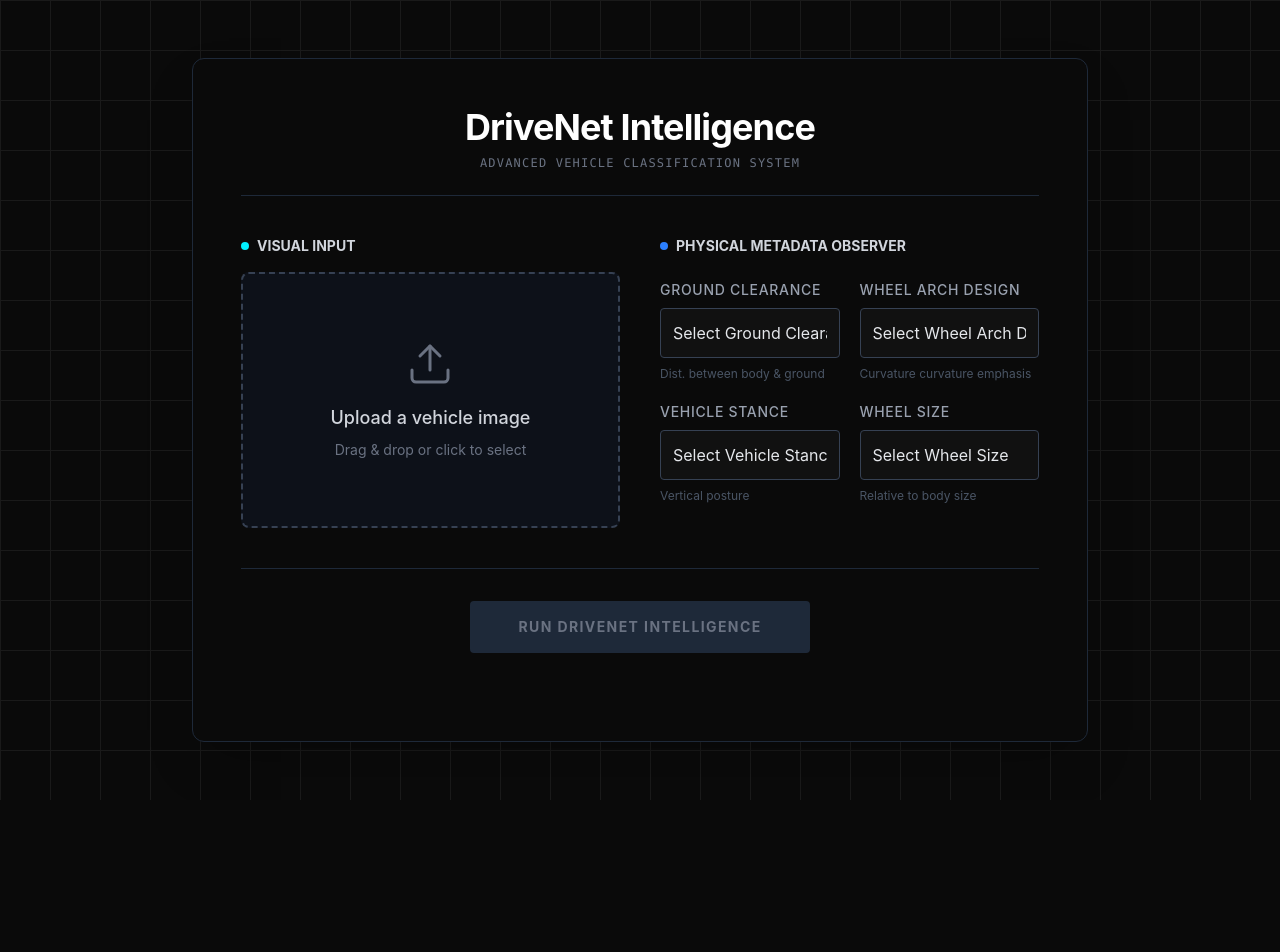
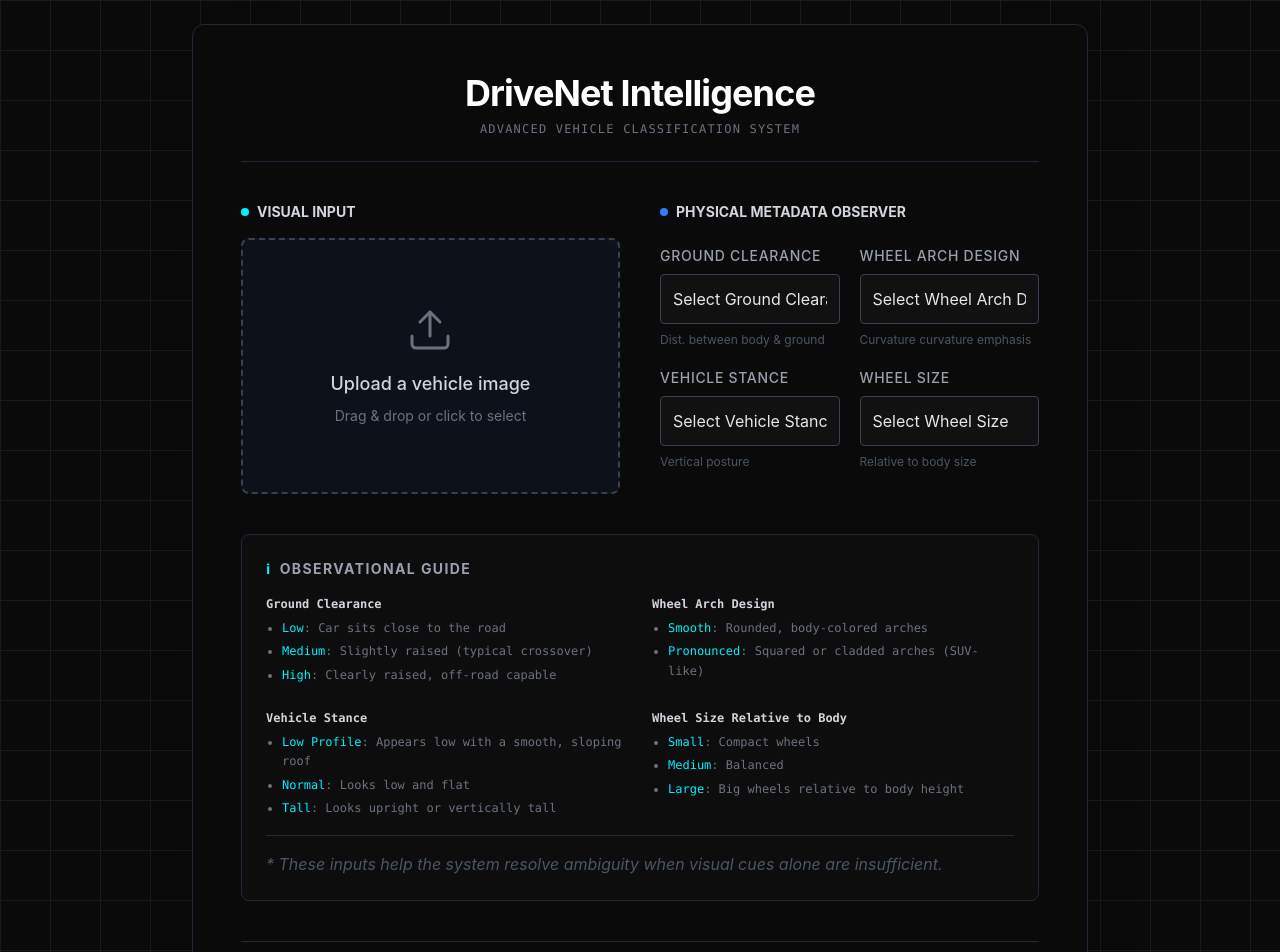
Before and after one commit to JAR-Technologies/DriveNet-Intelligence-Frontend, a Next.js app: page /analysis in a window 1280 px wide. Shown: the top 952 px of the page. Before the commit the page ends 800 px from the top, so only its background shows below. Built offline with nearby package versions, Linux system fonts and the light colour scheme.

Commit message:
Integrated backend and updated ui

```diff
--- a/app/analysis/page.tsx
+++ b/app/analysis/page.tsx
@@ -138,28 +138,118 @@ export default function Home() {
   });
   const [status, setStatus] = useState<'IDLE' | 'ANALYZING' | 'DONE' | 'ERROR'>('IDLE');
 
+  // Result State
+  const [result, setResult] = useState<{
+    final_label: string;
+    confidence: number;
+    decision: string;
+    reason: string;
+  } | null>(null);
+
   const updateMetadata = (key: keyof VehicleMetadata, val: string) => {
     setMetadata(prev => ({ ...prev, [key]: val }));
   };
 
   const isFormValid = image !== null && Object.values(metadata).every(v => v !== '');
 
-  const handleRun = () => {
-    if (!isFormValid) return;
+  const handleRun = async () => {
+    if (!isFormValid || !image) return;
     setStatus('ANALYZING');
+    setResult(null); // Reset previous result
 
-    // Simulate inference
-    setTimeout(() => {
+    try {
+      // 1. Upload Image (or send directly if API supported it, but our API currently expects path string)
+      // Actually, we should update the backend to accept a file upload to be robust.
+      // But adhering to the current state, `api.py` takes string.
+      // I will update the frontend to simulate the "path" if locally or strictly implement upload.
+      // Let's implement robust upload in backend first.
+
+      const formData = new FormData();
+      formData.append('image', image);
+      formData.append('ground_clearance', metadata.groundClearance);
+      formData.append('wheel_arch', metadata.wheelArch);
+      formData.append('stance', metadata.stance);
+      formData.append('wheel_ratio', metadata.wheelSize); // Mapped to wheel_ratio
+
+      const response = await fetch('http://localhost:8000/api/analyze', {
+        method: 'POST',
+        body: formData,
+      });
+      if (!response.ok) throw new Error('Analysis failed');
+
+      const data = await response.json();
+      console.log(data);
+      setResult(data);
       setStatus('DONE');
-      // Here usually we would handle the result
-    }, 2500);
+    } catch (error) {
+      console.error(error);
+      setStatus('ERROR');
+    }
   };
 
   return (
     <main className="min-h-screen flex items-center justify-center p-6">
       <div className="w-full max-w-4xl bg-[#0a0a0a] border border-gray-800 shadow-2xl rounded-xl overflow-hidden p-8 md:p-12">
 
+        {/* Result Overlay or Section */}
+        {status === 'DONE' && result && (
+          <div className="mb-10 p-6 bg-[#0f0f0f] border border-[var(--accent)] rounded-lg animation-fade-in relative overflow-hidden">
+            <div className="absolute top-0 left-0 w-1 h-full bg-[var(--accent)]"></div>
+            <div className="flex justify-between items-start mb-4">
+              <div>
+                <h2 className="text-xl font-bold text-white mb-1">Analysis Complete</h2>
+                <p className="text-xs text-gray-400 font-mono">ID: {Math.random().toString(36).substr(2, 9).toUpperCase()}</p>
+              </div>
+              <div className={`px-3 py-1 rounded text-xs font-bold uppercase tracking-wider ${result.decision === 'AUTO_APPROVE' ? 'bg-green-900/30 text-green-400 border border-green-800' : 'bg-yellow-900/30 text-yellow-400 border border-yellow-800'}`}>
+                {result.decision.replace(/_/g, ' ')}
+              </div>
+            </div>
+
+            <div className="flex gap-6 mb-6">
+              {/* Image Preview */}
+              <div className="w-1/3 rounded-lg overflow-hidden border border-gray-800 relative">
+                {image && (
+                  <img
+                    src={URL.createObjectURL(image)}
+                    alt="Analyzed Vehicle"
+                    className="w-full h-full object-cover"
+                  />
+                )}
+              </div>
+
+              {/* Stats */}
+              <div className="flex-1 grid grid-cols-2 gap-8">
+                <div>
+                  <div className="text-xs text-gray-500 uppercase mb-1">Class</div>
+                  <div className="text-3xl font-bold text-white">{result.final_label}</div>
+                </div>
+                <div>
+                  <div className="text-xs text-gray-500 uppercase mb-1">Confidence</div>
+                  <div className="text-3xl font-bold text-[var(--accent)]">{(result.confidence * 100).toFixed(1)}%</div>
+                </div>
+              </div>
+            </div>
+
+            <div>
+              <div className="text-xs text-gray-500 uppercase mb-2">Reasoning Engine</div>
+              <p className="text-sm text-gray-300 font-mono leading-relaxed bg-[#050505] p-3 rounded border border-gray-800">
+                {result.reason}
+              </p>
+            </div>
+
+            <button
+              onClick={() => { setStatus('IDLE'); setResult(null); setImage(null); setMetadata({ groundClearance: '', wheelArch: '', stance: '', wheelSize: '' }); }}
+              className="mt-6 text-xs text-gray-500 hover:text-white underline cursor-pointer"
+            >
+              Reset and Analyze New Vehicle
+            </button>
+          </div>
+        )}
+
+        {status !== 'DONE' && (
+          <>
             {/* Header */}
+
             <header className="mb-10 text-center border-b border-gray-800 pb-6">
               <h1 className="text-3xl md:text-4xl font-bold tracking-tight text-white mb-2">DriveNet Intelligence</h1>
               <p className="text-gray-500 uppercase tracking-widest text-xs font-mono">Advanced Vehicle Classification System</p>
@@ -235,6 +325,49 @@ export default function Home() {
               </section>
             </div>
 
+            {/* Guidance Information */}
+            <section className="mb-10 p-6 border border-gray-800 bg-[#0d0d0d] rounded-lg">
+              <h3 className="text-sm font-bold text-gray-400 uppercase tracking-widest mb-4 flex items-center gap-2">
+                <span className="text-[var(--accent)]">ℹ</span> Observational Guide
+              </h3>
+              <div className="grid grid-cols-1 md:grid-cols-2 gap-6 text-xs text-gray-500 font-mono leading-relaxed">
+                <div>
+                  <strong className="text-gray-300 block mb-1">Ground Clearance</strong>
+                  <ul className="list-disc pl-4 space-y-1">
+                    <li><span className="text-[var(--accent)]">Low</span>: Car sits close to the road</li>
+                    <li><span className="text-[var(--accent)]">Medium</span>: Slightly raised (typical crossover)</li>
+                    <li><span className="text-[var(--accent)]">High</span>: Clearly raised, off-road capable</li>
+                  </ul>
+                </div>
+                <div>
+                  <strong className="text-gray-300 block mb-1">Wheel Arch Design</strong>
+                  <ul className="list-disc pl-4 space-y-1">
+                    <li><span className="text-[var(--accent)]">Smooth</span>: Rounded, body-colored arches</li>
+                    <li><span className="text-[var(--accent)]">Pronounced</span>: Squared or cladded arches (SUV-like)</li>
+                  </ul>
+                </div>
+                <div>
+                  <strong className="text-gray-300 block mb-1">Vehicle Stance</strong>
+                  <ul className="list-disc pl-4 space-y-1">
+                    <li><span className="text-[var(--accent)]">Low Profile</span>: Appears low with a smooth, sloping roof</li>
+                    <li><span className="text-[var(--accent)]">Normal</span>: Looks low and flat</li>
+                    <li><span className="text-[var(--accent)]">Tall</span>: Looks upright or vertically tall</li>
+                  </ul>
+                </div>
+                <div>
+                  <strong className="text-gray-300 block mb-1">Wheel Size Relative to Body</strong>
+                  <ul className="list-disc pl-4 space-y-1">
+                    <li><span className="text-[var(--accent)]">Small</span>: Compact wheels</li>
+                    <li><span className="text-[var(--accent)]">Medium</span>: Balanced</li>
+                    <li><span className="text-[var(--accent)]">Large</span>: Big wheels relative to body height</li>
+                  </ul>
+                </div>
+              </div>
+              <p className="mt-4 text-gray-600 border-t border-gray-800 pt-4 italic">
+                * These inputs help the system resolve ambiguity when visual cues alone are insufficient.
+              </p>
+            </section>
+
             {/* Action Bar */}
             <div className="border-t border-gray-800 pt-8 flex flex-col items-center gap-4">
               <button
@@ -255,13 +388,11 @@ export default function Home() {
                     Running model inference and physical validation...
                   </p>
                 )}
-            {status === 'DONE' && (
-              <p className="text-green-400 font-mono text-xs">
-                Analysis complete. Ready for next input.
-              </p>
-            )}
+
               </div>
             </div>
+          </>
+        )}
 
       </div>
     </main>
```
Lines whose indentation alone changed are shown as unchanged.
